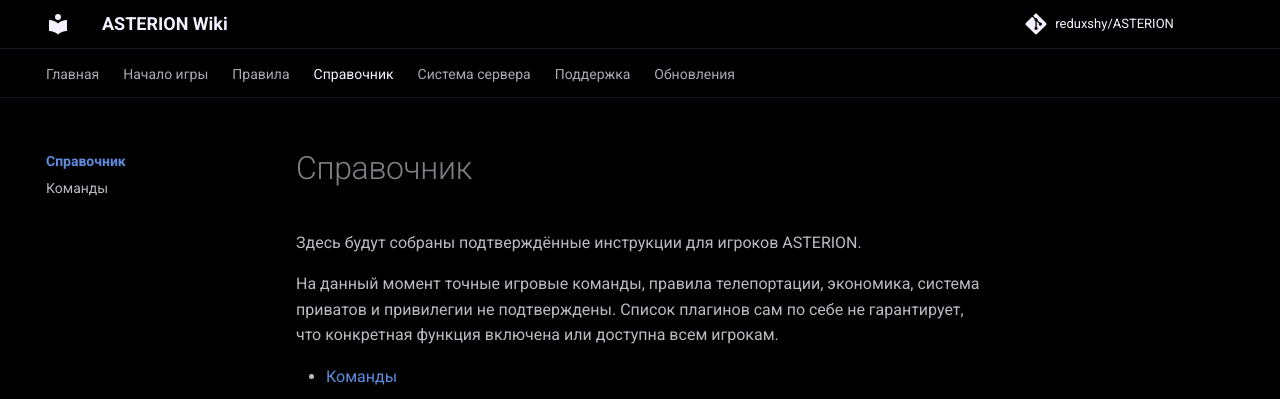
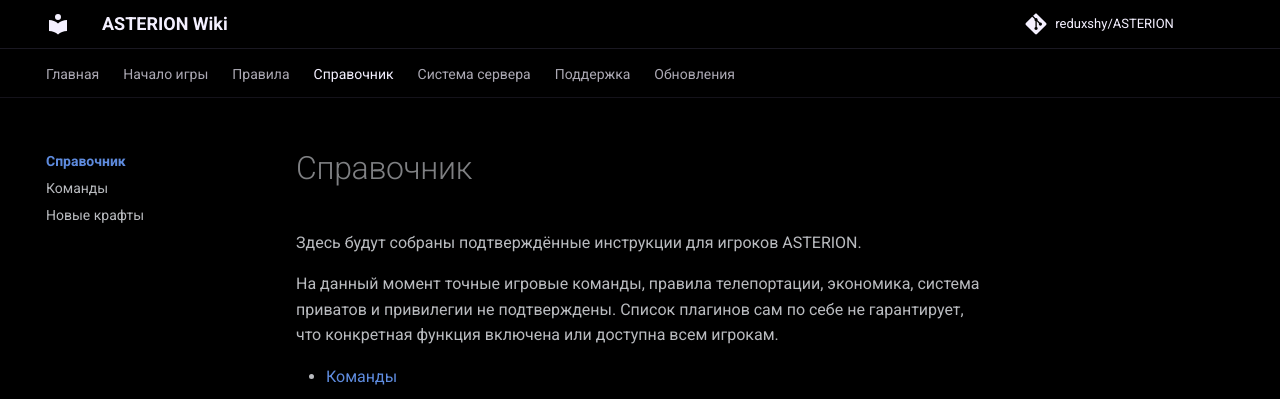
Before and after one commit to reduxshy/ASTERION, an MkDocs documentation site: the page built from docs/guide/index.md, in a window 1280 px wide. Shown: the top 399 px of the page. Built offline with MkDocs 1.6.1 and Material for MkDocs 9.7.7, drawn with Linux system fonts in a browser that asks for light colours; comment, search, counter and statistics services are not loaded.

Commit message:
Update mkdocs.yml

```diff
--- a/mkdocs.yml
+++ b/mkdocs.yml
@@ -31,6 +31,7 @@ nav:
   - Справочник:
       - Обзор: guide/index.md
       - Команды: guide/commands.md
+      - Новые крафты: guide/crafts.md
   - Система сервера:
       - Плагины: server/plugins.md
       - Датапаки: server/datapacks.md
```
